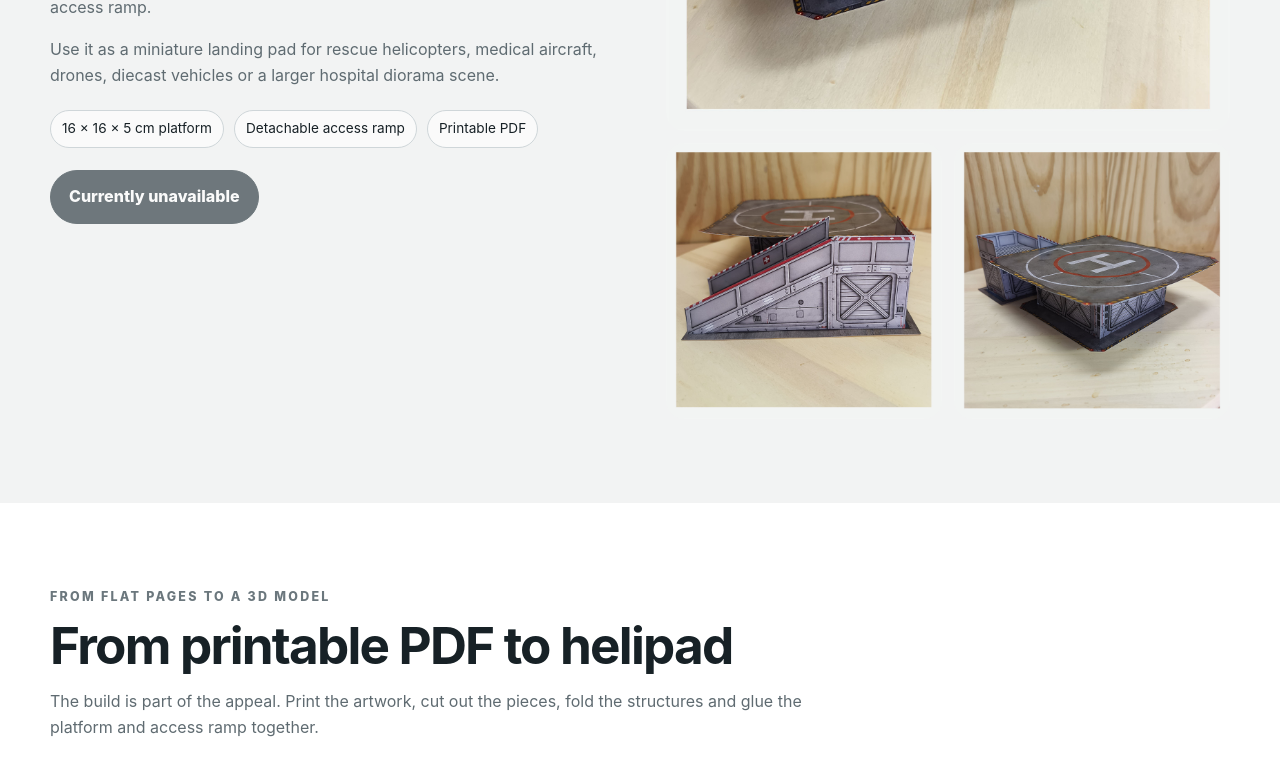
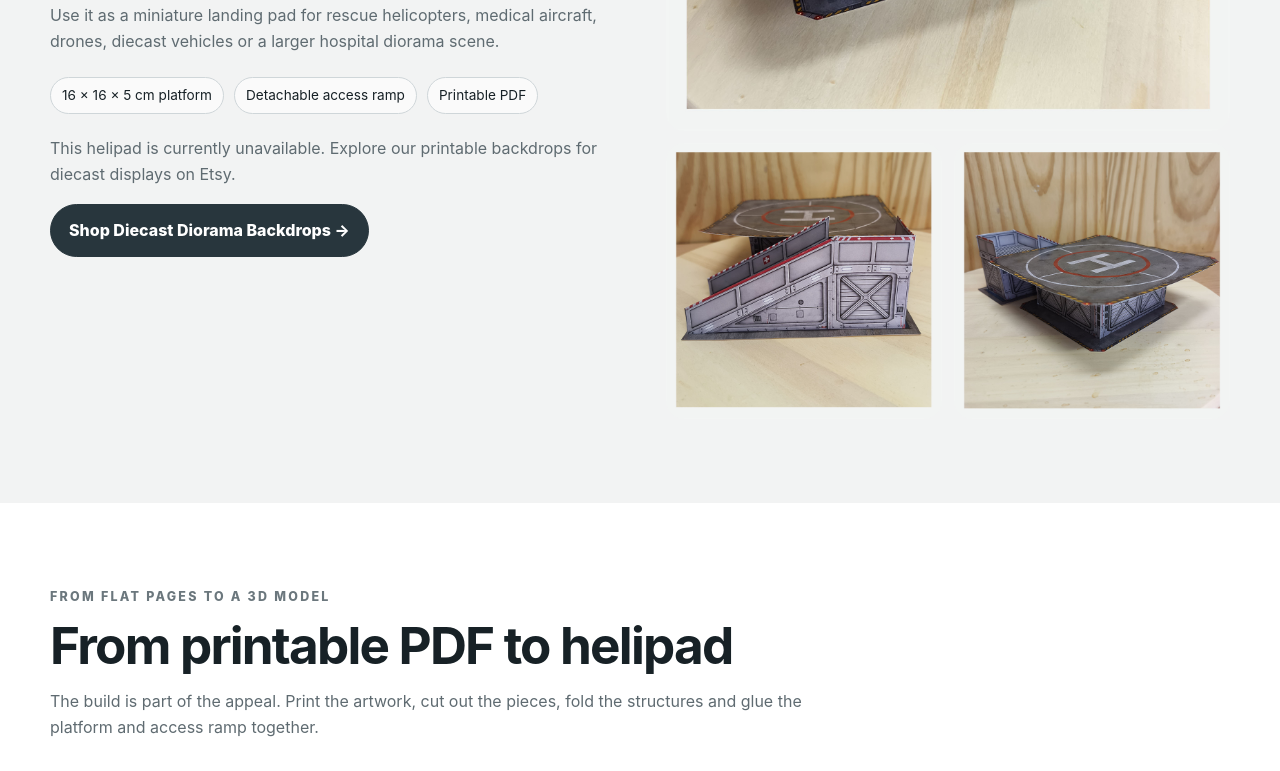
Before and after one commit to RonnieRonaldo/papercrafthelipads, a plain HTML site: page index.html in a window 1280 px wide. Shown: the part 2529-3300 px from the top of the page. Drawn offline with Linux system fonts and the light colour scheme.

Commit message:
Add files via upload

```diff
--- a/index.html
+++ b/index.html
@@ -108,7 +108,8 @@
         <p class="muted">This printable hospital helipad turns a set of flat PDF pages into a raised rooftop-style helicopter display base. The finished platform includes detailed concrete textures, landing markings and a separate detachable access ramp.</p>
         <p class="muted">Use it as a miniature landing pad for rescue helicopters, medical aircraft, drones, diecast vehicles or a larger hospital diorama scene.</p>
         <div class="specs"><span class="pill">16 × 16 × 5 cm platform</span><span class="pill">Detachable access ramp</span><span class="pill">Printable PDF</span></div>
-        <span class="button" style="opacity:.65;cursor:default" aria-disabled="true">Currently unavailable</span>
+        <p class="muted">This helipad is currently unavailable. Explore our printable backdrops for diecast displays on Etsy.</p>
+        <a class="button" href="https://www.etsy.com/shop/3DShoeboxDiorama?section_id=48906668" target="_blank" rel="noopener">Shop Diecast Diorama Backdrops →</a>
       </div>
       <div class="product-media">
         <img class="feature" src="hospital-helipad-diorama-miniature-helicopter.jpg" alt="Completed hospital helipad diorama with a rescue helicopter displayed on the rooftop landing pad" loading="lazy" width="1600" height="1600">
@@ -147,7 +148,8 @@
         <p class="eyebrow">Weathered landing zone</p><h2>Post-Apocalyptic Helipad</h2>
         <p class="muted">A heavily weathered printable helicopter landing pad for abandoned, dystopian and post-apocalyptic displays. The rusted steel textures, worn landing markings and detailed access ramp create a much rougher setting than the clean hospital version.</p>
         <p class="muted">It works particularly well with model helicopters, sci-fi miniatures, action figures and custom terrain builds.</p>
-        <span class="button" style="opacity:.65;cursor:default" aria-disabled="true">Currently unavailable</span>
+        <p class="muted">This helipad is currently unavailable. Explore our printable backdrops for diecast displays on Etsy.</p>
+        <a class="button" href="https://www.etsy.com/shop/3DShoeboxDiorama?section_id=48906668" target="_blank" rel="noopener">Shop Diecast Diorama Backdrops →</a>
       </div>
       <div class="product-media">
         <img class="feature" src="post-apocalyptic-helipad-diorama-helicopter.jpg" alt="Completed post-apocalyptic helipad diorama with a red and white Coast Guard helicopter and the access ramp visible at the front" loading="lazy" width="1600" height="1600">
@@ -163,7 +165,8 @@
         <p class="eyebrow">Military-style display</p><h2>Army Green Papercraft Helipad</h2>
         <p class="muted">The Army Green design combines a clean landing zone with green steel-look side walls and a detailed detachable access ramp. It is designed for miniature military-style helicopter displays, model aircraft and compact dioramas.</p>
         <p class="muted">Because it is a printable paper model, the finished base gives a three-dimensional display without requiring a 3D printer.</p>
-        <span class="button" style="opacity:.65;cursor:default" aria-disabled="true">Currently unavailable</span>
+        <p class="muted">This helipad is currently unavailable. Explore our printable backdrops for diecast displays on Etsy.</p>
+        <a class="button" href="https://www.etsy.com/shop/3DShoeboxDiorama?section_id=48906668" target="_blank" rel="noopener">Shop Diecast Diorama Backdrops →</a>
       </div>
       <div class="product-media">
         <img class="feature" src="army-green-helicopter-display-base.jpg" alt="Completed Army Green helicopter display base with the access ramp positioned behind the raised helipad for a clear 3D view" loading="lazy" width="1600" height="1600">
```
Also changed, not shown: free-printable-helipads.html (+1 -1 lines).
